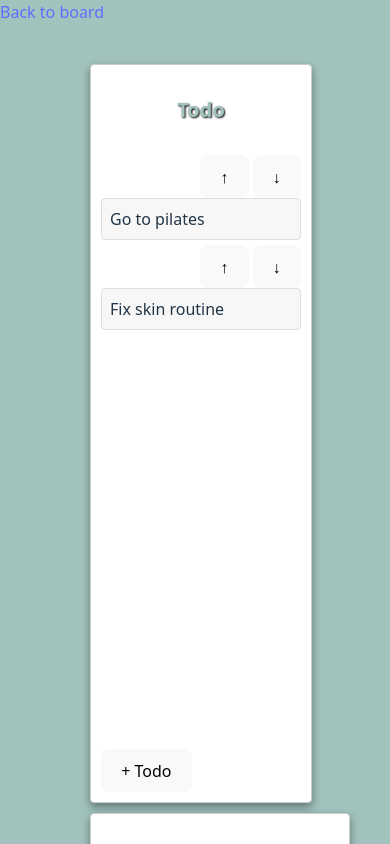
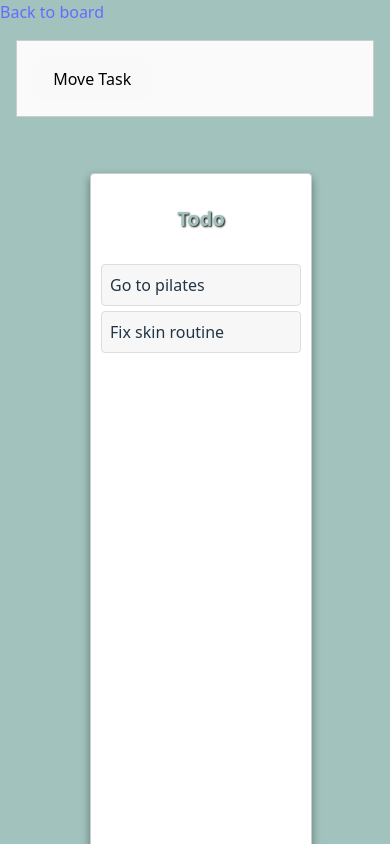
Before and after one commit to idasoderlund/kanbanboard-main-main, a React (Vite) app: page / in a window 390 px wide. Shown: the top 844 px of the page. Built offline with nearby package versions, Linux system fonts and the light colour scheme.

Commit message:
added arrow-buttons  and dropdown menu for small screens to move tasks between columns

```diff
--- a/src/Components/Board.tsx
+++ b/src/Components/Board.tsx
@@ -1,4 +1,4 @@
-import React, { useContext, useState } from "react";
+/*import React, { useContext, useState } from "react";
 import type { Task } from "../Types/Types";
 import Column from "./Column";
 import { TaskContext } from "../Contexts/Context";
@@ -6,7 +6,7 @@ import { DndContext } from "@dnd-kit/core";
 import type { DragEndEvent } from "@dnd-kit/core";
 import Modal from "./Modal";
 import { useSearchParams } from "react-router-dom";
-
+import MoveTaskMobile from "./MoveTaskMobile";
 //Funktion hämtar taskcontext med data om funktion och kolumn som flyttar uppgifter
 const Board: React.FC = () => {
   const ctx = useContext(TaskContext);
@@ -46,34 +46,6 @@ const Board: React.FC = () => {
       moveTask(activeData.columnId, overId, active.id as string);
     }
   };
-
-  /*const handleMoveTask = (task: Task, direction: "up" | "down") => {
-    const currentColumn = columns.find((col) =>
-      col.tasks.some((t) => t.id === task.id)
-    );
-    if (!currentColumn) return;
-
-    //const taskIndex = currentColumn.tasks.findIndex((t) => t.id === task.id);
-
-    const currentColIndex = columns.findIndex(
-      (col) => col.id === currentColumn.id
-    );
-    let targetColIndex = currentColIndex;
-
-    if (direction === "up" && currentColIndex > 0) {
-      targetColIndex = currentColIndex - 1;
-    } else if (direction === "down" && currentColIndex < columns.length - 1) {
-      targetColIndex = currentColIndex + 1;
-    } else {
-      return;
-    }
-
-    const targetColumn = columns[targetColIndex];
-
-    ctx.moveTask(currentColumn.id, targetColumn.id, task.id);
-
-    //ctx.moveTask(currentColumn.id, targetColumn.id, TaskContext.id);
-  };*/
 
   //Renderar brädan med kolumnerna den är innesluten i DndContext för drag&släpp
   return (
@@ -131,4 +103,117 @@ const Board: React.FC = () => {
     </div>
   );
 };
+export default Board;*/
+
+//Test från chatgpt
+
+import React, { useContext, useState } from "react";
+import type { Task } from "../Types/Types";
+import Column from "./Column";
+import { TaskContext } from "../Contexts/Context";
+import { DndContext } from "@dnd-kit/core";
+import type { DragEndEvent } from "@dnd-kit/core";
+import Modal from "./Modal";
+import { useSearchParams } from "react-router-dom";
+import MoveTaskMobile from "./MoveTaskMobile";
+import useMediaQuery from "../Hooks/UseMediaQuery";
+
+const Board: React.FC = () => {
+  const ctx = useContext(TaskContext);
+  if (!ctx) throw new Error("TasksContext is missing...");
+
+  const { columns, moveTask, updateTask, deleteTask } = ctx;
+
+  const [selectedTask, setSelectedTask] = useState<Task | null>(null);
+  const [searchParams, setSearchParams] = useSearchParams();
+  const selectedColumnId = searchParams.get("column");
+
+  const columnsToRender = selectedColumnId
+    ? columns.filter((col) => col.id === selectedColumnId)
+    : columns;
+
+  const isMobile = useMediaQuery("(max-width: 767px)");
+
+  const handleOpenTaskModal = (task: Task) => {
+    setSelectedTask(task);
+  };
+
+  const handleCloseTaskModal = () => {
+    setSelectedTask(null);
+  };
+
+  const handleDragEnd = (event: DragEndEvent) => {
+    const { active, over } = event;
+
+    if (!over || !active.data.current) return;
+
+    const activeData = active.data.current;
+    const overId = over.id as string;
+
+    if (activeData && activeData.columnId !== overId) {
+      moveTask(activeData.columnId, overId, active.id as string);
+    }
+  };
+  return (
+    <div>
+      {selectedColumnId && (
+        <button onClick={() => setSearchParams({})}>Back to board</button>
+      )}
+
+      {selectedTask && (
+        <Modal
+          task={selectedTask}
+          onClose={handleCloseTaskModal}
+          onSave={(updatedTask) => {
+            const colId = columns.find((c) =>
+              c.tasks.some((t) => t.id === updatedTask.id)
+            )?.id;
+            if (colId) {
+              updateTask(colId, updatedTask.id, updatedTask);
+            }
+            handleCloseTaskModal();
+          }}
+          onDelete={(taskId) => {
+            const col = columns.find((c) =>
+              c.tasks.some((t) => t.id === taskId)
+            )?.id;
+            if (col) {
+              deleteTask(col, taskId);
+            }
+            handleCloseTaskModal();
+          }}
+        />
+      )}
+
+      {isMobile && <MoveTaskMobile />}
+
+      {/* Visa kolumnerna ALLTID, oavsett skärmstorlek */}
+      <DndContext onDragEnd={handleDragEnd}>
+        <div
+          className="columns-container"
+          style={{
+            display: "flex",
+            gap: "10px",
+            padding: "20px",
+            justifyContent: "space-around",
+            flexWrap: "wrap", // Kan hjälpa på mindre skärmar
+          }}
+        >
+          <div className="columns-container">
+            {columnsToRender.map((col) => (
+              <Column
+                key={col.id}
+                column={col}
+                columns={columns}
+                onRequestOpen={handleOpenTaskModal}
+                onDeleteTask={(taskId) => deleteTask(col.id, taskId)}
+              />
+            ))}
+          </div>
+        </div>
+      </DndContext>
+    </div>
+  );
+};
+
 export default Board;
--- a/src/Components/Card.tsx
+++ b/src/Components/Card.tsx
@@ -78,12 +78,6 @@ const Card: React.FC<CardProps> = ({
 
   //State för modal hanteringen
   const [showModal, setShowModal] = useState(false);
-
-  //Funktion för öppna modal
-  /*const handleOpenModal = () => {
-    onRequestOpen(task);
-    setShowModal(true);
-  };*/
 
   //Funktion för att stänga modal
   const handleCloseModal = () => {
@@ -167,45 +161,6 @@ const Card: React.FC<CardProps> = ({
               {taskOption.title}
             </div>
           ))}
-          <div style={{ marginTop: "10px" }}>
-            <button
-              onClick={() => {
-                if (onMoveTask && moveDirection) {
-                  onMoveTask(selectedTasKForMove, moveDirection);
-                }
-
-                setShowDropDown(false);
-                setselectedTasKForMove(null);
-                setMoveDirection(null);
-              }}
-            ></button>
-            <button
-              onClick={() => {
-                setShowDropDown(false);
-                setselectedTasKForMove(null);
-                setMoveDirection(null);
-              }}
-            >
-              Confirm move
-            </button>
-            <button
-              onClick={() => {
-                setShowDropDown(false);
-                setTargetTask(null);
-                setMoveDirection(null);
-              }}
-            >
-              Cancel
-            </button>
-          </div>
-        </div>
-      )}
-      {isSmallScreen && (
-        <div
-          style={{ display: "flex", justifyContent: "flex-end", gap: "4px" }}
-        >
-          <button onClick={() => handleMove("up")}>↑</button>
-          <button onClick={() => handleMove("down")}>↓</button>
         </div>
       )}
 
--- a/src/Components/Column.tsx
+++ b/src/Components/Column.tsx
@@ -64,11 +64,6 @@ const Column: React.FC<ColumnProps> = ({ column, columns, onRequestOpen }) => {
     console.log("choose task", task);
     onRequestOpen(task);
   };
-
-  /*const handleClickColumn = () => {
-    setIsSelected(true);
-    navigate(`/column/${column.id}`);
-  };*/
 
   //Använder useDroppable för att göra kolumnen droppable i dnd-funktionaliteten
   const { isOver, setNodeRef } = useDroppable({
--- /dev/null
+++ b/src/Components/MoveTaskMobile.tsx
@@ -0,0 +1,116 @@
+// Components/MoveTaskMobile.tsx
+import React, { useContext, useState } from "react";
+import { TaskContext } from "../Contexts/Context";
+//import type { Task, Column } from "../Types/Types";
+
+const MoveTaskMobile: React.FC = () => {
+  const ctx = useContext(TaskContext);
+  if (!ctx) throw new Error("TaskContext is missing...");
+
+  const { columns, moveTask } = ctx;
+
+  // Samla alla tasks med kolumnId
+  const allTasksWithColumn = columns.flatMap((col) =>
+    col.tasks.map((task) => ({
+      ...task,
+      columnId: col.id,
+    }))
+  );
+
+  const [selectedTaskId, setSelectedTaskId] = useState<string | "">("");
+  const [dropdownOpen, setDropdownOpen] = useState(false);
+
+  const selectedTask = allTasksWithColumn.find((t) => t.id === selectedTaskId);
+
+  // Funktion för att flytta task upp (till föregående kolumn)
+  const moveTaskUp = () => {
+    if (!selectedTask) return;
+    const currentIndex = columns.findIndex(
+      (col) => col.id === selectedTask.columnId
+    );
+    if (currentIndex <= 0) return; // kan inte flytta högre än första kolumn
+    const targetColumnId = columns[currentIndex - 1].id;
+    moveTask(selectedTask.columnId, targetColumnId, selectedTask.id);
+    setSelectedTaskId("");
+    setDropdownOpen(false);
+  };
+
+  // Funktion för att flytta task ner (till nästa kolumn)
+  const moveTaskDown = () => {
+    if (!selectedTask) return;
+    const currentIndex = columns.findIndex(
+      (col) => col.id === selectedTask.columnId
+    );
+    if (currentIndex === -1 || currentIndex >= columns.length - 1) return; // kan inte flytta ner från sista kolumn
+    const targetColumnId = columns[currentIndex + 1].id;
+    moveTask(selectedTask.columnId, targetColumnId, selectedTask.id);
+    setSelectedTaskId("");
+    setDropdownOpen(false);
+  };
+
+  return (
+    <div
+      style={{
+        margin: "1rem",
+        padding: "1rem",
+        border: "1px solid #ccc",
+        backgroundColor: "#fafafa",
+      }}
+    >
+      <button onClick={() => setDropdownOpen(!dropdownOpen)}>
+        {dropdownOpen ? "Close Move Task" : "Move Task"}
+      </button>
+
+      {dropdownOpen && (
+        <div style={{ marginTop: "1rem" }}>
+          <select
+            value={selectedTaskId}
+            onChange={(e) => setSelectedTaskId(e.target.value)}
+            style={{ padding: "0.5rem", width: "100%" }}
+          >
+            <option value="" disabled>
+              Select a task to move
+            </option>
+            {allTasksWithColumn.map((task) => (
+              <option key={task.id} value={task.id}>
+                {task.title} (
+                {columns.find((c) => c.id === task.columnId)?.title})
+              </option>
+            ))}
+          </select>
+
+          {selectedTask && (
+            <div
+              style={{
+                marginTop: "0.5rem",
+                display: "flex",
+                justifyContent: "center",
+                gap: "1rem",
+              }}
+            >
+              <button
+                onClick={moveTaskUp}
+                disabled={
+                  columns.findIndex((c) => c.id === selectedTask.columnId) === 0
+                }
+              >
+                ⬆️
+              </button>
+              <button
+                onClick={moveTaskDown}
+                disabled={
+                  columns.findIndex((c) => c.id === selectedTask.columnId) ===
+                  columns.length - 1
+                }
+              >
+                ⬇️
+              </button>
+            </div>
+          )}
+        </div>
+      )}
+    </div>
+  );
+};
+
+export default MoveTaskMobile;
```
